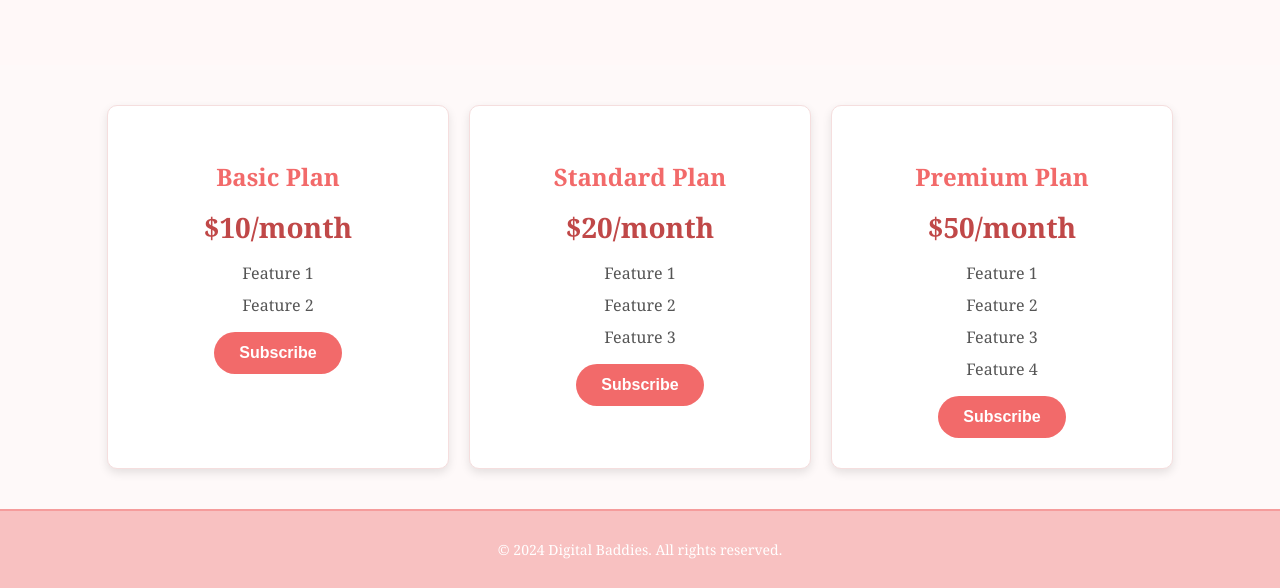
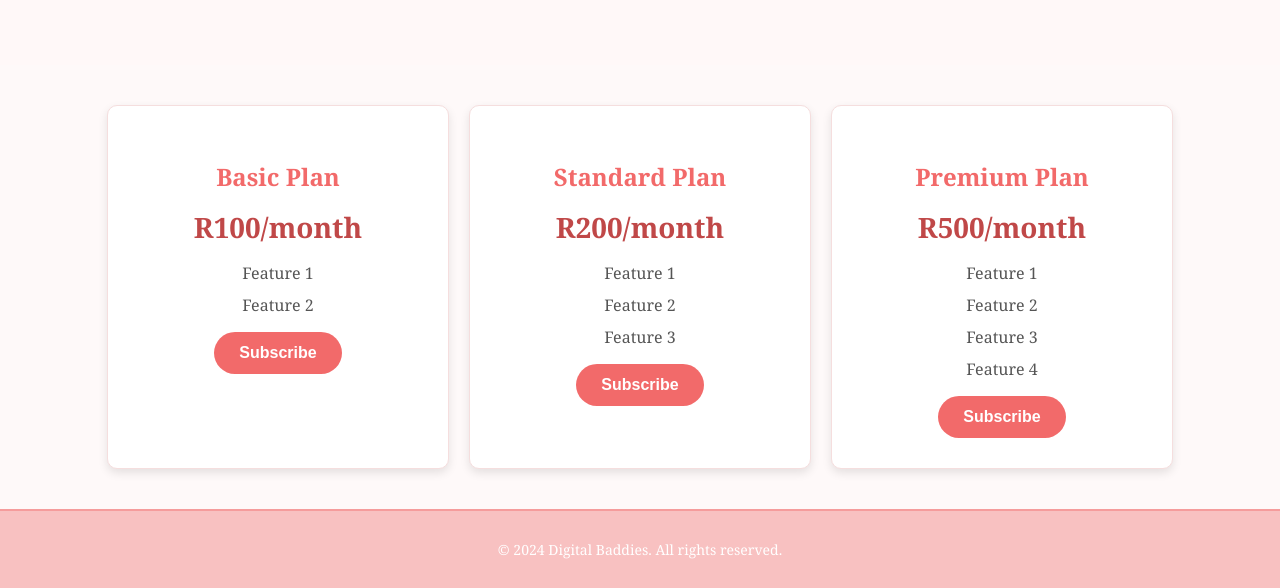
Before and after one commit to vannesa-d/subscription-pagr, a plain HTML site: page index.html in a window 1280 px wide. Shown: the part 297-885 px from the top of the page. Drawn offline with Linux system fonts and the light colour scheme; a script that the page names is missing.

Commit message:
"Updated pricing from USD to ZAR (Rands) for all plans"

```diff
--- a/index.html
+++ b/index.html
@@ -28,7 +28,7 @@
             <div class="plans">
                 <div class="plan">
                     <h3>Basic Plan</h3>
-                    <p class="price">$10/month</p>
+                    <p class="price">R100/month</p>
                     <ul>
                         <li>Feature 1</li>
                         <li>Feature 2</li>
@@ -37,7 +37,7 @@
                 </div>
                 <div class="plan">
                     <h3>Standard Plan</h3>
-                    <p class="price">$20/month</p>
+                    <p class="price">R200/month</p>
                     <ul>
                         <li>Feature 1</li>
                         <li>Feature 2</li>
@@ -47,7 +47,7 @@
                 </div>
                 <div class="plan">
                     <h3>Premium Plan</h3>
-                    <p class="price">$50/month</p>
+                    <p class="price">R500/month</p>
                     <ul>
                         <li>Feature 1</li>
                         <li>Feature 2</li>
```
